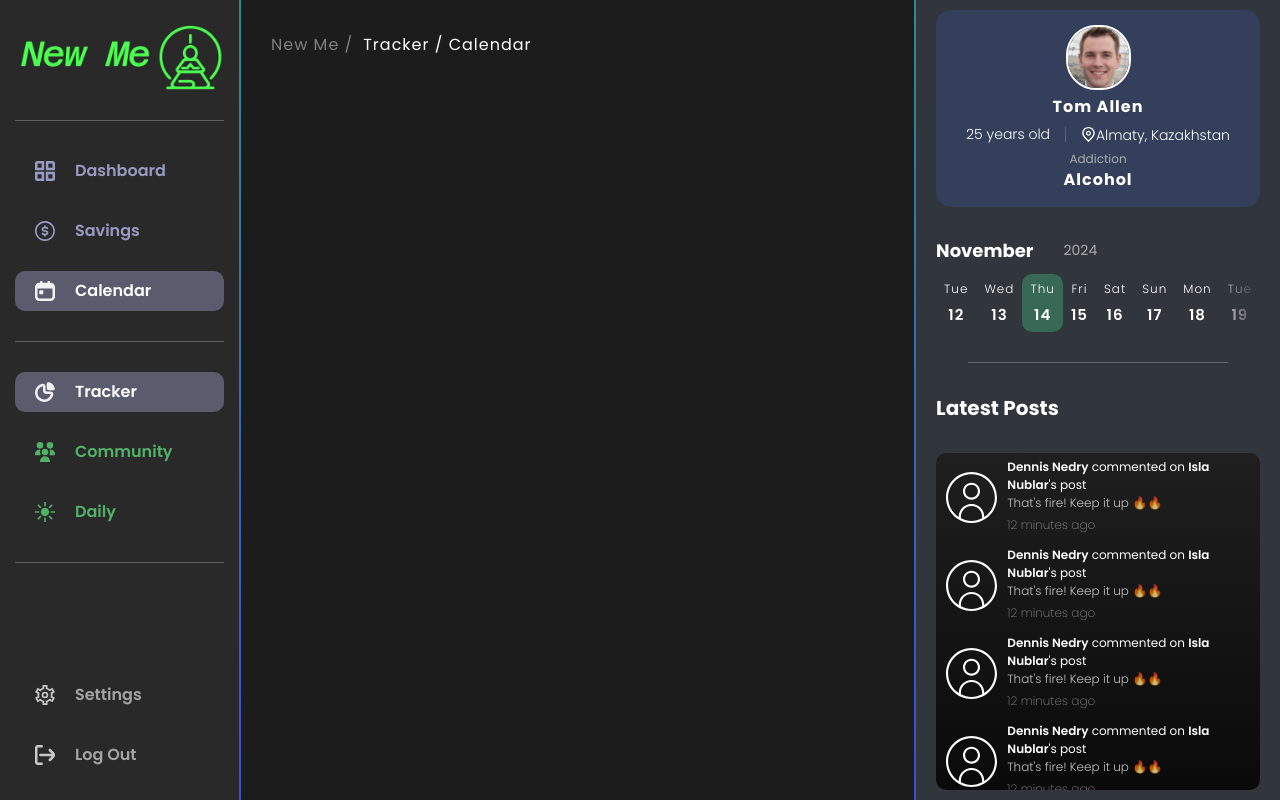
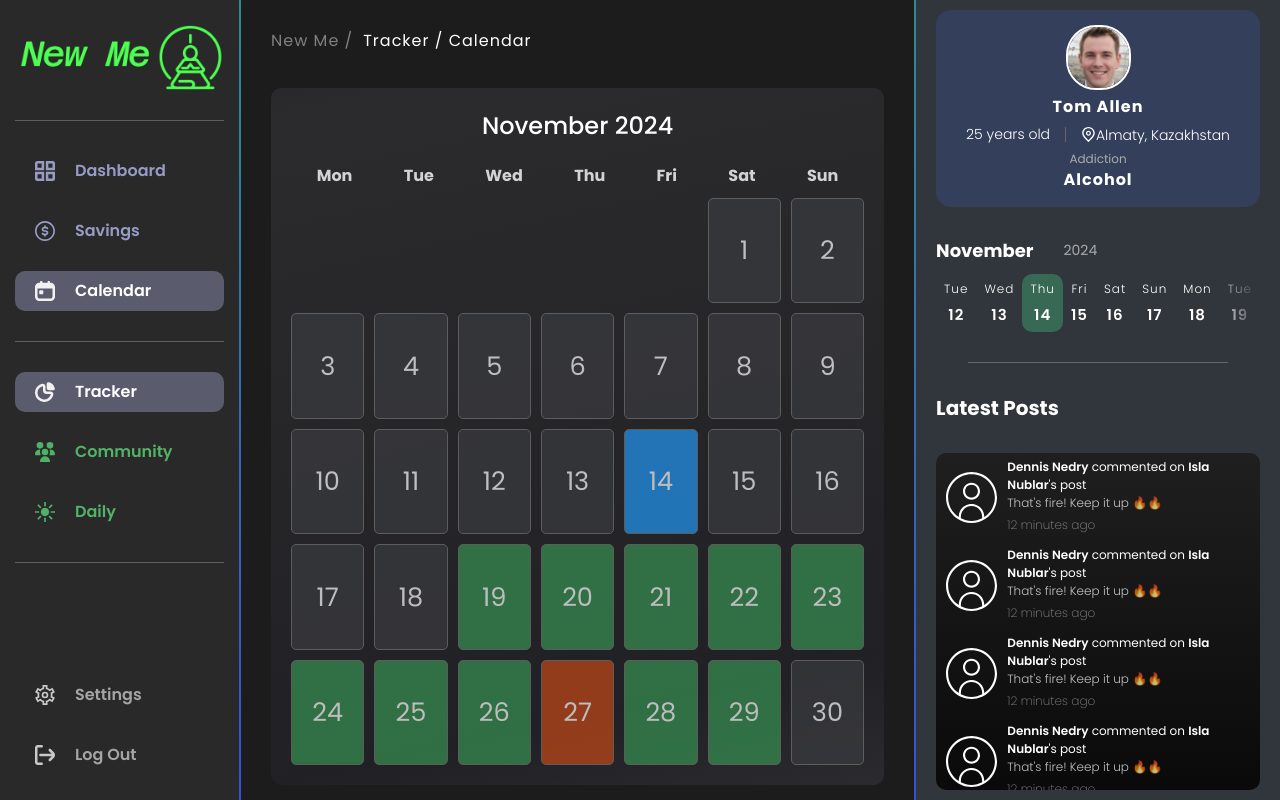
Before and after one commit to Kanres-GH/sobriety-front, a React (Vite) app: page /tracker/calendar in a window 1280 px wide. Built offline with nearby package versions, Linux system fonts and the light colour scheme.

Commit message:
added calendar page

```diff
--- a/package.json
+++ b/package.json
@@ -14,6 +14,7 @@
     "autoprefixer": "^10.4.20",
     "postcss": "^8.4.49",
     "react": "^18.3.1",
+    "react-calendar": "^5.1.0",
     "react-dom": "^18.3.1",
     "react-hook": "^0.0.1",
     "react-hook-form": "^7.53.2",
--- a/src/components/CalendarPage.tsx
+++ b/src/components/CalendarPage.tsx
@@ -1,15 +1,108 @@
-import '../static/css/main-page.css'
-import Navbar from './Navbar';
-import NavMain from './NavMain';
-import SideProfile from './SideProfile';
+import Navbar from "./Navbar";
+import NavMain from "./NavMain";
+import SideProfile from "./SideProfile";
 
 export default function CalendarPage() {
+    const today = new Date();
+    const currentYear = today.getFullYear();
+    const currentMonth = today.getMonth();
+
+    const soberDays = ["2024-11-20", "2024-11-21", "2024-11-22", "2024-11-19", "2024-11-23", "2024-11-24", "2024-11-25", "2024-11-26", "2024-11-28", "2024-11-29"];
+    const resetDays = ["2024-11-27"];
+
+    const getDaysInMonth = (year : any, month : any) => {
+        const date = new Date(year, month, 1);
+        const days = [];
+        while (date.getMonth() === month) {
+            days.push(new Date(date));
+            date.setDate(date.getDate() + 1);
+        }
+        return days;
+    };
+
+    const days = getDaysInMonth(currentYear, currentMonth);
+
+    const firstDayIndex = days[0].getDay();
+
+    // Add empty cells before the first day for proper alignment
+    const calendarDays = Array(firstDayIndex).fill(null).concat(days);
+
+    // const isSpecialDay = (date : any, type : any) => {
+    //         const formattedDate = date.toISOString().split("T")[0];
+    //         if (type === "sober") return soberDays.includes(formattedDate);
+    //         if (type === "reset") return resetDays.includes(formattedDate);
+    //         return false;
+    // };
+
+    const isSpecialDay = (date : any, type : any) => {
+        const formattedDate = date.toLocaleDateString("en-CA");
+        if (type === "sober") return soberDays.includes(formattedDate);
+        if (type === "reset") return resetDays.includes(formattedDate);
+        return false;
+    };
 
     return (
-        <div className='main'>
+        <div className="main">
             <Navbar />
             <div className="main-calendar">
                 <NavMain />
+                <div className="calendar-content">
+                    <div className="calendar-box gradient-background">
+                        <div className="calendar-header">
+                            <h2>
+                                {today.toLocaleString("en-us", { month: "long" })} {currentYear}
+                            </h2>
+                        </div>
+                        <div className="calendar-day-header">
+                            <div className="calendar-day-weekday">
+                                Mon
+                            </div>
+                            <div className="calendar-day-weekday">
+                                Tue
+                            </div>
+                            <div className="calendar-day-weekday">
+                                Wed
+                            </div>
+                            <div className="calendar-day-weekday">
+                                Thu
+                            </div>
+                            <div className="calendar-day-weekday">
+                                Fri
+                            </div>
+                            <div className="calendar-day-weekday">
+                                Sat
+                            </div>
+                            <div className="calendar-day-weekday">
+                                Sun
+                            </div>
+                        </div>
+                        <div className="calendar-grid">
+                        {/* Days of the week */}
+
+
+
+                        {/* Calendar days */}
+                        {calendarDays.map((day, index) => (
+                            <div
+                            key={index}
+                            className={`calendar-day ${
+                                day
+                                ? isSpecialDay(day, "sober")
+                                    ? "calendar-sober"
+                                    : isSpecialDay(day, "reset")
+                                    ? "calendar-reset"
+                                    : day.toDateString() === today.toDateString()
+                                    ? "calendar-current"
+                                    : ""
+                                : "calendar-empty"
+                            }`}
+                            >
+                            {day ? day.getDate() : ""}
+                            </div>
+                        ))}
+                        </div>
+                    </div>
+                </div>
             </div>
             <SideProfile />
         </div>
--- a/src/static/css/main-page.css
+++ b/src/static/css/main-page.css
@@ -659,3 +659,117 @@ body {
     gap: 10px;
     align-items: center;
 }
+
+/* -- CALENDAR -- */
+
+.calendar-content {
+    display: flex;
+    flex-direction: column;
+    align-items: center;
+    width: 100%;
+    height: 100%;
+    /* border: 1px solid red; */
+}
+
+.calendar-box {
+    /* max-width: 600px; */
+    height: 100%;
+    width: 100%;
+    background-color: #2d2f34;
+    padding: 20px;
+    border-radius: 10px;
+    display: flex;
+    flex-direction: column;
+    align-items: center;
+    color: white;
+    gap: 10px;
+  }
+
+  .calendar-header {
+    text-align: center;
+    font-size: 24px;
+    font-weight: 500;
+    margin-bottom: 10px;
+}
+
+.calendar-grid {
+    /* border: 1px solid red; */
+    display: grid;
+    grid-template-columns: repeat(7, 1fr); /* 7 columns for days of the week */
+    gap: 10px;
+    width: 100%;
+    height: 100%;
+}
+
+.calendar-day-header {
+    display: flex;
+    justify-content: space-around;
+    width: 100%;
+    text-align: center;
+    font-weight: bold;
+    font-size: 16px;
+    color: lightgray;
+}
+
+.calendar-day {
+    display: flex;
+    justify-content: center;
+    align-items: center;
+    /* aspect-ratio: 1; */
+    border-radius: 5px;
+    font-size: 2vw;
+    background-color: #3a3b40;
+    transition: 0.3s ease;
+    opacity: 0.7;
+    cursor: pointer;
+    border: 1px solid rgb(117, 117, 117);
+}
+
+.calendar-day:hover {
+    /* background-color: #636363; */
+    scale: 1.1;
+    opacity: 1;
+}
+
+.calendar-sober {
+    background-color: #369151;
+    color: white;
+}
+
+.calendar-reset {
+    background-color: #c44817;
+    color: white;
+}
+
+.calendar-current {
+    background-color: #2196f3;
+    color: white;
+}
+
+.calendar-empty {
+    background-color: transparent;
+    pointer-events: none;
+    border: none;
+}
+
+.calendar-empty:hover {
+    background-color: red;
+}
+
+.gradient-background {
+    background: linear-gradient(168deg,#000000,#2b2b2d,#212125,#555559);
+    background-size: 240% 240%;
+    animation: gradient-animation 24s ease infinite;
+  }
+
+  @keyframes gradient-animation {
+    0% {
+      background-position: 0% 50%;
+    }
+    50% {
+      background-position: 100% 50%;
+    }
+    100% {
+      background-position: 0% 50%;
+    }
+  }
```
Also changed, not shown: 1 other file (tests, documents, lock files or other folders).
